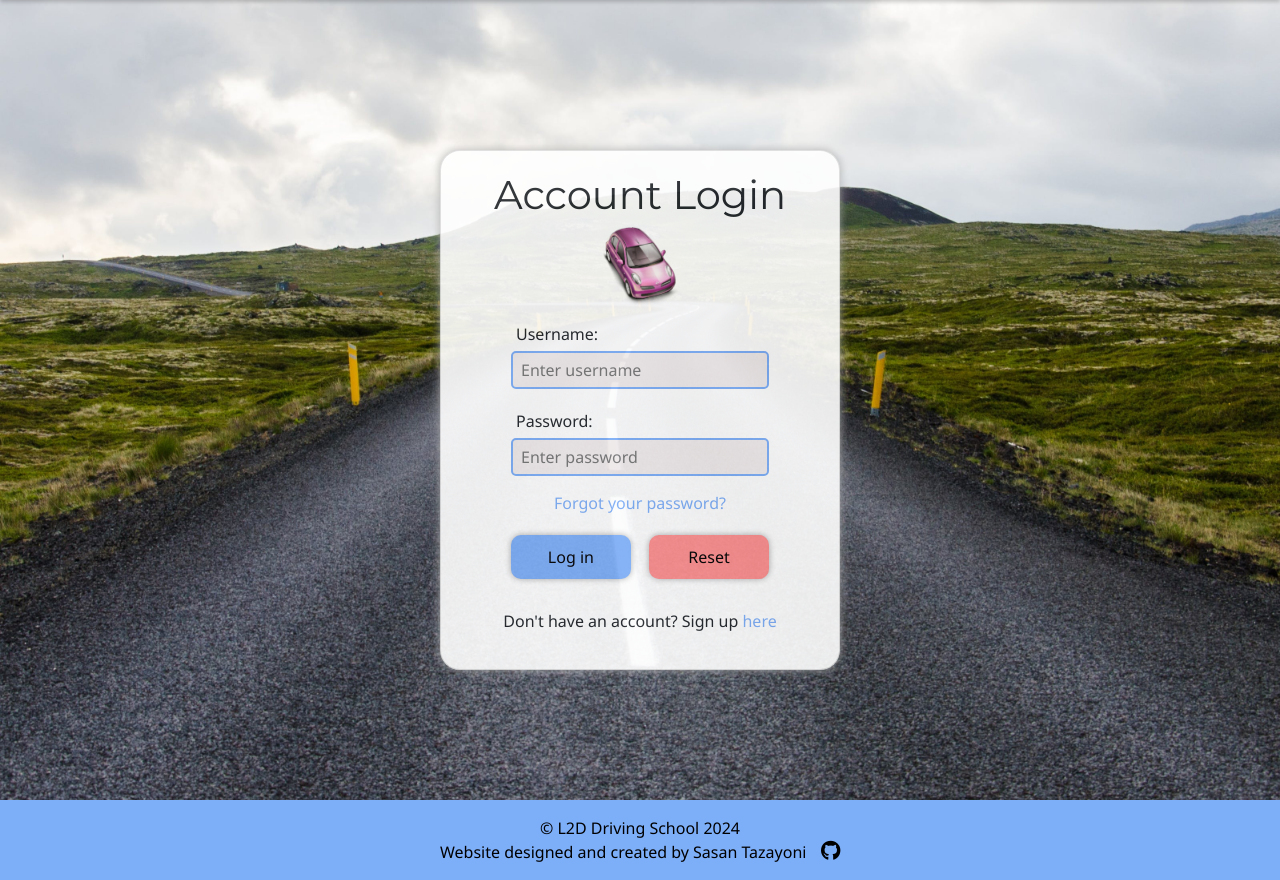
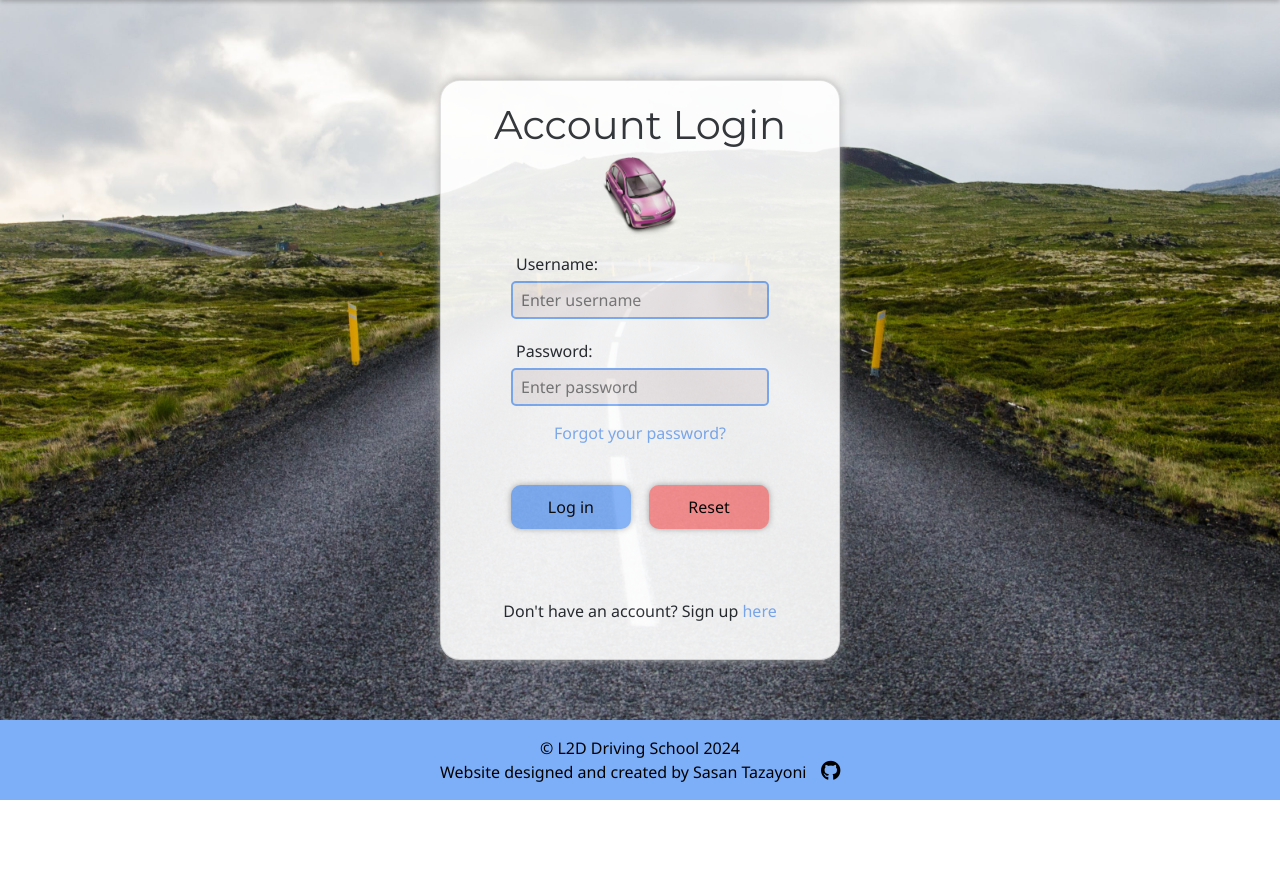
Before and after one commit to SasanTazayoni/L2D-driving-school-CI-PP4, a Django app: page /profile/login/ in a window 1280 px wide. Shown: the part 105-985 px from the top of the page. After the commit the page ends 905 px from the top, so only its background shows below. Run offline with Django 4.2, Linux system fonts and the light colour scheme.

Commit message:
Major bugfix for changing viewport height

```diff
--- a/static/css/styles.css
+++ b/static/css/styles.css
@@ -78,7 +78,8 @@ a:hover {
     background-image: url('/static/images/road.jpg');
     background-size: cover;
     background-position: center;
-    height: 100vh;
+    min-height: 90vh;
+    padding: 20px 0;
 }
 
 @media screen and (max-width: 768px) {
@@ -180,7 +181,7 @@ textarea {
 }
 
 .signup-link {
-    margin-top: 20px;
+    margin-top: 40px;
 }
 
 @media screen and (max-width: 768px) {
@@ -272,7 +273,7 @@ textarea {
 }
 
 .btn-container {
-    margin: 10px 0;
+    margin: 30px 0;
 }
 
 .blue-button,
```
